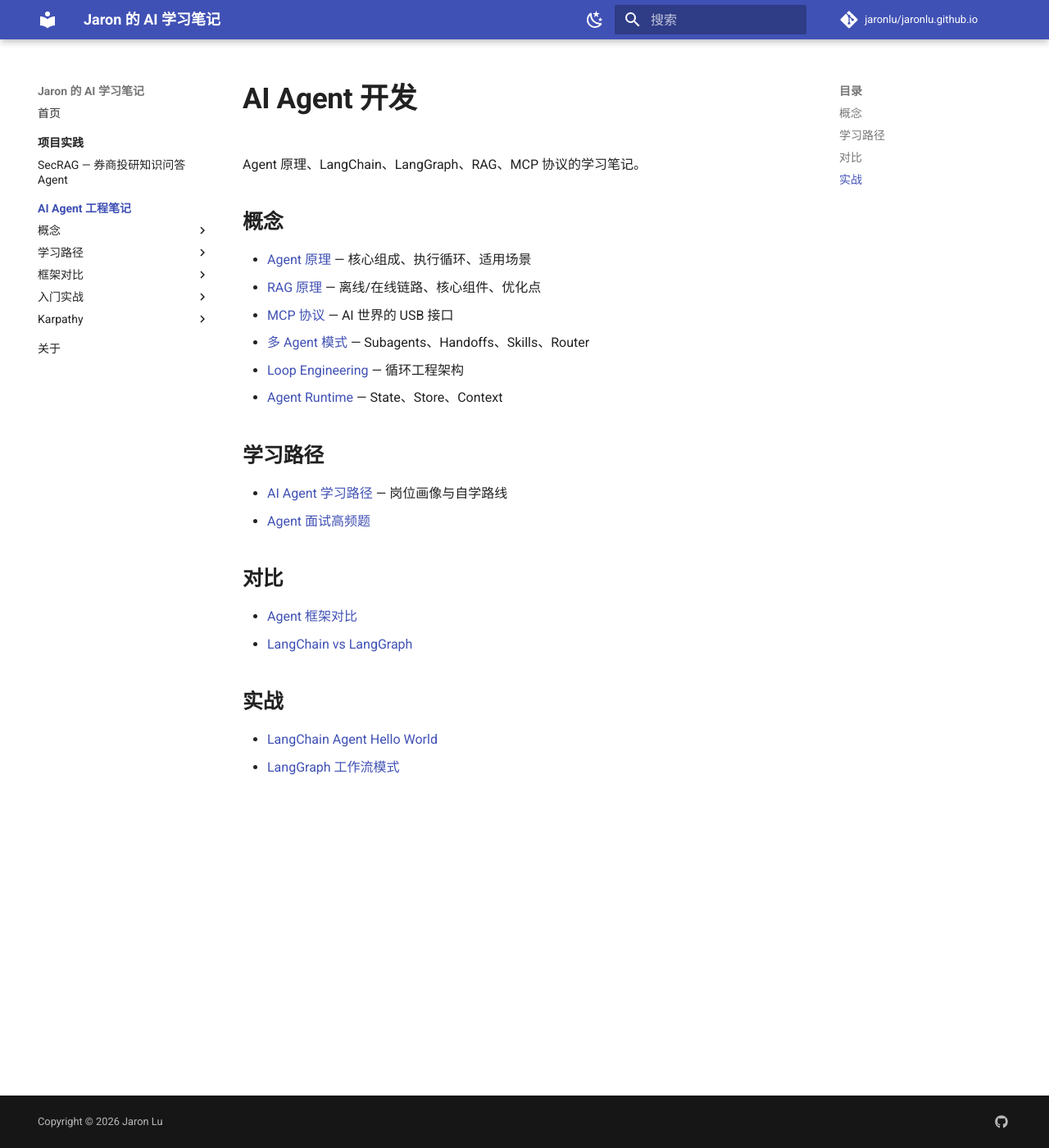
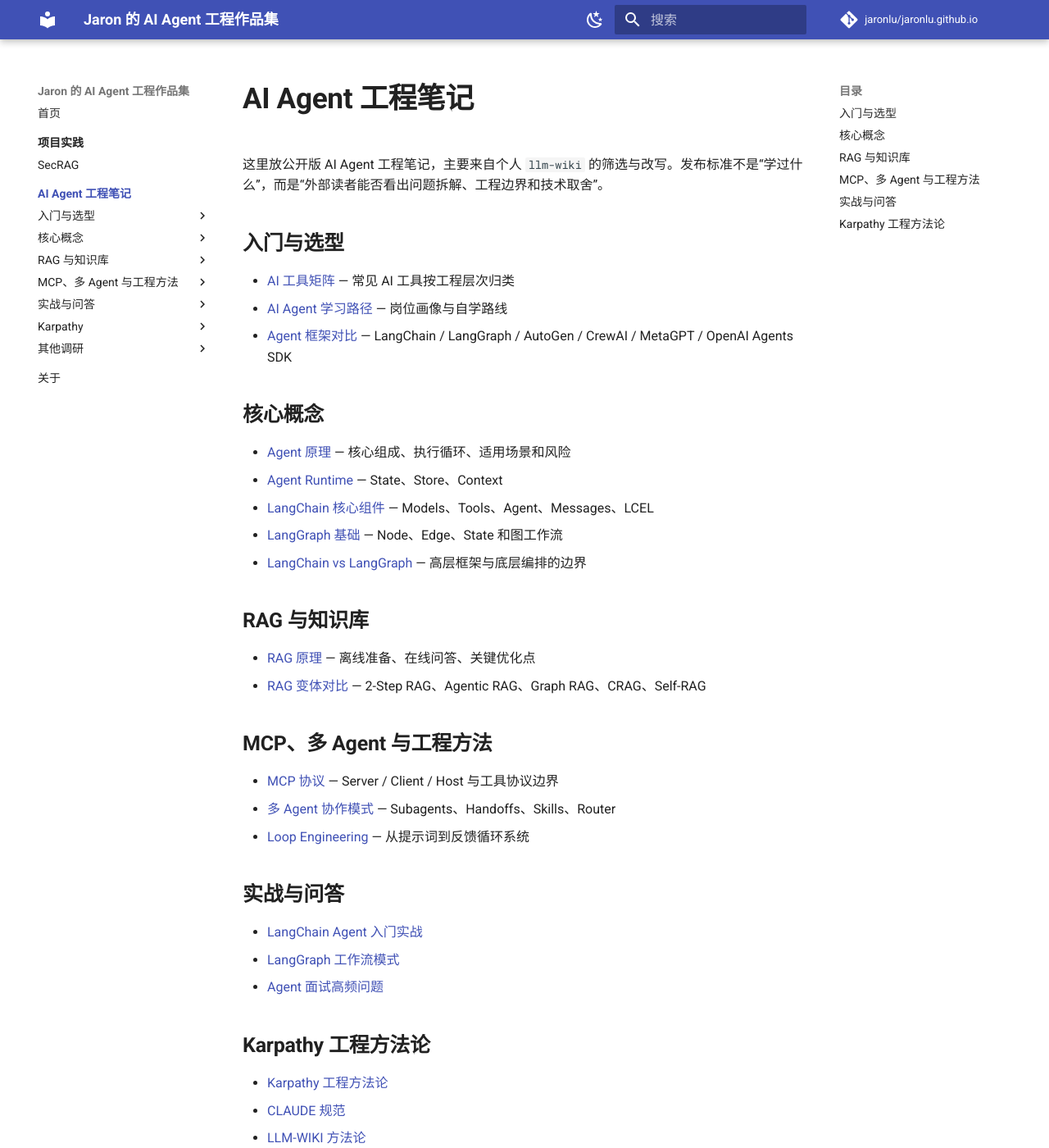
Before and after one commit to jaronlu/jaronlu.github.io, an MkDocs documentation site: the page built from docs/agent/index.md, in a window 1280 px wide and 1400 px high. Shown: the whole window at 82% size. Built offline with MkDocs 1.6.1 and Material for MkDocs 9.7.7, drawn with Linux system fonts in a browser that asks for light colours; comment, search, counter and statistics services are not loaded.

```diff
--- a/docs/agent/index.md
+++ b/docs/agent/index.md
@@ -1,27 +1,41 @@
-# AI Agent 开发
+# AI Agent 工程笔记
 
-Agent 原理、LangChain、LangGraph、RAG、MCP 协议的学习笔记。
+这里放公开版 AI Agent 工程笔记，主要来自个人 `llm-wiki` 的筛选与改写。发布标准不是“学过什么”，而是“外部读者能否看出问题拆解、工程边界和技术取舍”。
 
-## 概念
+## 入门与选型
 
-- [Agent 原理](concepts/agent-principles.md) — 核心组成、执行循环、适用场景
-- [RAG 原理](concepts/rag-principles.md) — 离线/在线链路、核心组件、优化点
-- [MCP 协议](concepts/mcp-protocol.md) — AI 世界的 USB 接口
-- [多 Agent 模式](concepts/multi-agent-patterns.md) — Subagents、Handoffs、Skills、Router
-- [Loop Engineering](concepts/loop-engineering.md) — 循环工程架构
+- [AI 工具矩阵](concepts/ai-tools-matrix.md) — 常见 AI 工具按工程层次归类
+- [AI Agent 学习路径](queries/ai-agent-learning-path.md) — 岗位画像与自学路线
+- [Agent 框架对比](comparisons/agent-frameworks.md) — LangChain / LangGraph / AutoGen / CrewAI / MetaGPT / OpenAI Agents SDK
+
+## 核心概念
+
+- [Agent 原理](concepts/agent-principles.md) — 核心组成、执行循环、适用场景和风险
 - [Agent Runtime](concepts/agent-runtime.md) — State、Store、Context
+- [LangChain 核心组件](concepts/langchain-core-components.md) — Models、Tools、Agent、Messages、LCEL
+- [LangGraph 基础](concepts/langgraph-basics.md) — Node、Edge、State 和图工作流
+- [LangChain vs LangGraph](comparisons/langchain-vs-langgraph.md) — 高层框架与底层编排的边界
 
-## 学习路径
+## RAG 与知识库
 
-- [AI Agent 学习路径](queries/ai-agent-learning-path.md) — 岗位画像与自学路线
-- [Agent 面试高频题](queries/agent-interview-questions.md)
+- [RAG 原理](concepts/rag-principles.md) — 离线准备、在线问答、关键优化点
+- [RAG 变体对比](comparisons/rag-variants.md) — 2-Step RAG、Agentic RAG、Graph RAG、CRAG、Self-RAG
 
-## 对比
+## MCP、多 Agent 与工程方法
 
-- [Agent 框架对比](comparisons/agent-frameworks.md)
-- [LangChain vs LangGraph](comparisons/langchain-vs-langgraph.md)
+- [MCP 协议](concepts/mcp-protocol.md) — Server / Client / Host 与工具协议边界
+- [多 Agent 协作模式](concepts/multi-agent-patterns.md) — Subagents、Handoffs、Skills、Router
+- [Loop Engineering](concepts/loop-engineering.md) — 从提示词到反馈循环系统
 
-## 实战
+## 实战与问答
 
-- [LangChain Agent Hello World](queries/langchain-agent-hello-world.md)
+- [LangChain Agent 入门实战](queries/langchain-agent-hello-world.md)
 - [LangGraph 工作流模式](queries/langgraph-workflow-patterns.md)
+- [Agent 面试高频问题](queries/agent-interview-questions.md)
+
+## Karpathy 工程方法论
+
+- [Karpathy 工程方法论](karpathy/index.md)
+- [CLAUDE 规范](karpathy/claude-spec.md)
+- [LLM-WIKI 方法论](karpathy/llm-wiki.md)
+- [循环工程：提示词自动优化](karpathy/loop-engineering.md)
--- a/mkdocs.yml
+++ b/mkdocs.yml
@@ -1,5 +1,5 @@
-site_name: Jaron 的 AI 学习笔记
-site_description: 从 iOS 到 AI Agent 的学习记录 — LangChain、LangGraph、RAG、Agent 原理与实践
+site_name: Jaron 的 AI Agent 工程作品集
+site_description: Jaron Lu 的 AI Agent 工程作品集：SecRAG、LangGraph、RAG、MCP、Agent 工程笔记与项目复盘
 site_author: Jaron Lu
 site_url: https://jaronlu.github.io
 
@@ -41,6 +41,10 @@ extra:
 plugins:
   - search
 
+# 本地发布规划文件，不进入站点构建
+exclude_docs: |
+  public-site.md
+
 extra_css:
   - stylesheets/extra.css
 
@@ -64,29 +68,35 @@ nav:
   - 首页: index.md
   - 项目实践:
     - projects/index.md
-    - projects/secrag.md
+    - SecRAG: projects/secrag.md
   - AI Agent 工程笔记:
     - agent/index.md
-    - 概念:
-      - agent/concepts/agent-principles.md
-      - agent/concepts/rag-principles.md
-      - agent/concepts/mcp-protocol.md
-      - agent/concepts/multi-agent-patterns.md
-      - agent/concepts/loop-engineering.md
-      - agent/concepts/agent-runtime.md
-    - 学习路径:
-      - agent/queries/ai-agent-learning-path.md
-      - agent/queries/agent-interview-questions.md
-    - 框架对比:
-      - agent/comparisons/agent-frameworks.md
-      - agent/comparisons/langchain-vs-langgraph.md
-      - agent/comparisons/google-agents-cli.md
-    - 入门实战:
-      - agent/queries/langchain-agent-hello-world.md
-      - agent/queries/langgraph-workflow-patterns.md
+    - 入门与选型:
+      - AI 工具矩阵: agent/concepts/ai-tools-matrix.md
+      - AI Agent 学习路径: agent/queries/ai-agent-learning-path.md
+      - Agent 框架对比: agent/comparisons/agent-frameworks.md
+    - 核心概念:
+      - Agent 原理: agent/concepts/agent-principles.md
+      - Agent Runtime: agent/concepts/agent-runtime.md
+      - LangChain 核心组件: agent/concepts/langchain-core-components.md
+      - LangGraph 基础: agent/concepts/langgraph-basics.md
+      - LangChain vs LangGraph: agent/comparisons/langchain-vs-langgraph.md
+    - RAG 与知识库:
+      - RAG 原理: agent/concepts/rag-principles.md
+      - RAG 变体对比: agent/comparisons/rag-variants.md
+    - MCP、多 Agent 与工程方法:
+      - MCP 协议: agent/concepts/mcp-protocol.md
+      - 多 Agent 协作模式: agent/concepts/multi-agent-patterns.md
+      - Loop Engineering: agent/concepts/loop-engineering.md
+    - 实战与问答:
+      - LangChain Agent 入门实战: agent/queries/langchain-agent-hello-world.md
+      - LangGraph 工作流模式: agent/queries/langgraph-workflow-patterns.md
+      - Agent 面试高频问题: agent/queries/agent-interview-questions.md
     - Karpathy:
       - agent/karpathy/index.md
-      - agent/karpathy/claude-spec.md
-      - agent/karpathy/llm-wiki.md
-      - agent/karpathy/loop-engineering.md
+      - CLAUDE 规范: agent/karpathy/claude-spec.md
+      - LLM-WIKI 方法论: agent/karpathy/llm-wiki.md
+      - 循环工程: agent/karpathy/loop-engineering.md
+    - 其他调研:
+      - Google Agents CLI: agent/comparisons/google-agents-cli.md
   - 关于: about.md
```
Also changed, not shown: docs/about.md (+17 -16 lines), docs/agent/comparisons/rag-variants.md (added, +132 -0 lines), docs/agent/concepts/ai-tools-matrix.md (added, +103 -0 lines), docs/agent/concepts/langchain-core-components.md (added, +176 -0 lines), docs/agent/concepts/langgraph-basics.md (added, +94 -0 lines), docs/index.md (+18 -13 lines), 1 other file.
